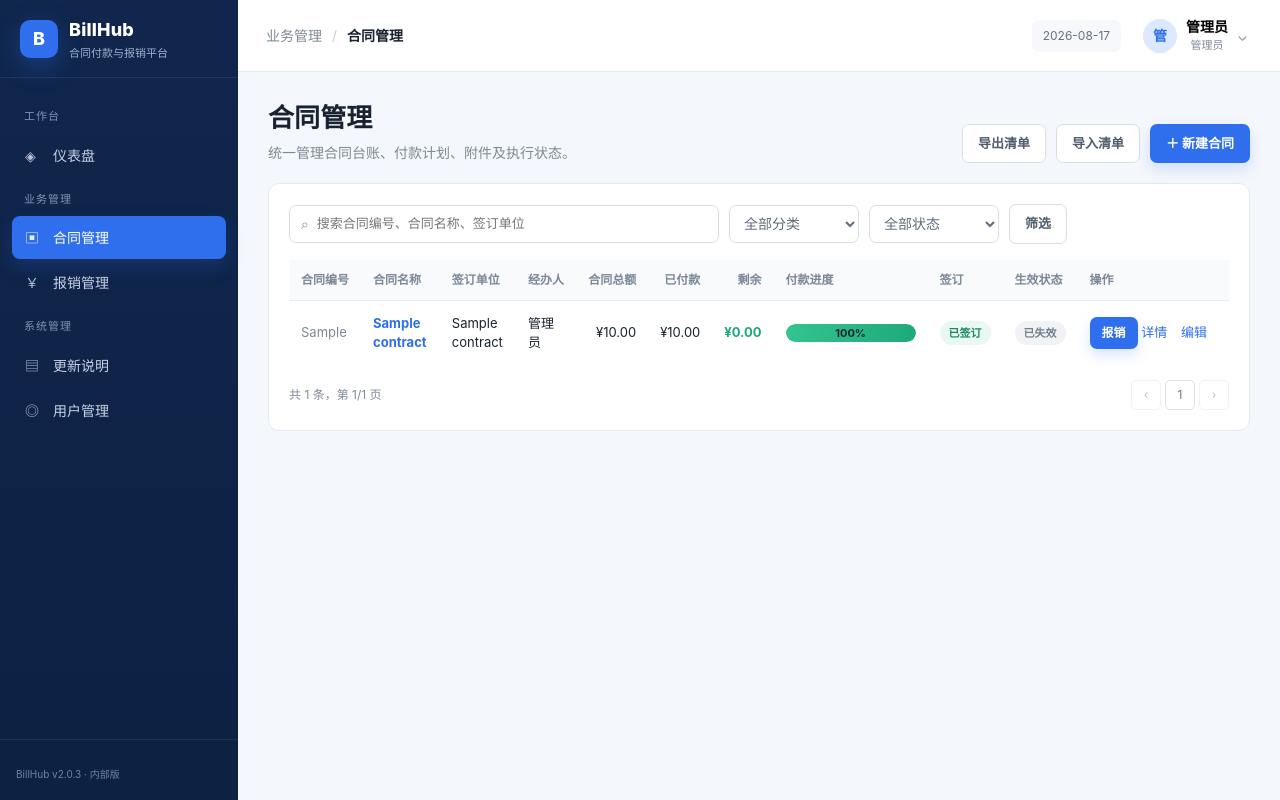
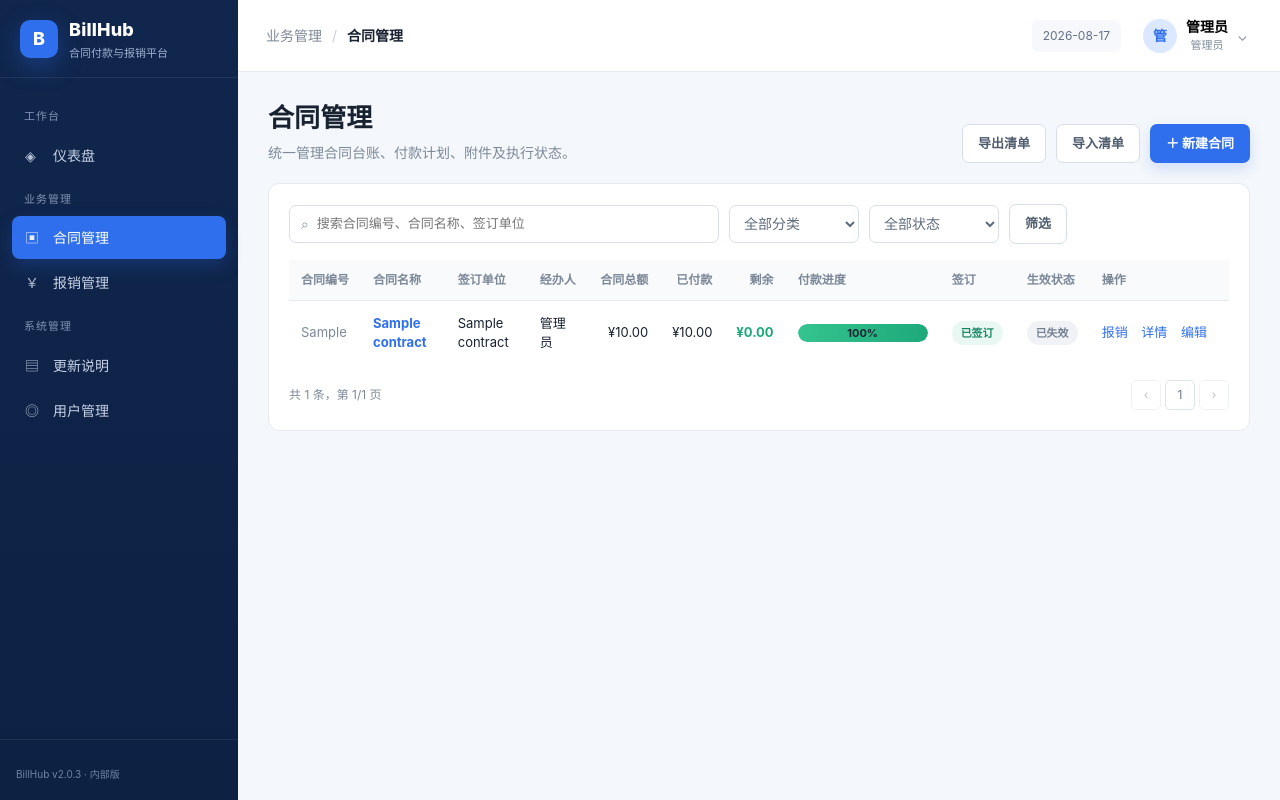
Before and after one commit to timmycheng/BillHub, a Flask app: page /contracts in a window 1280 px wide. Run offline with Flask 3, Linux system fonts and the light colour scheme; a user stored in the database is signed in; data comes from the database, SQL or seed files in the repository; tables that the repository leaves empty hold one stand-in row (values such as "Sample post"); some libraries are stand-ins or nearby versions.

Commit message:
合同列表操作栏报销/详情/编辑统一为 row-btn 样式

```diff
--- a/web/templates/contracts.html
+++ b/web/templates/contracts.html
@@ -82,7 +82,7 @@
             {% else %}<span class="tag orange">未生效</span>{% endif %}
           </td>
           <td class="cell-actions">
-            <button type="button" class="btn primary small" onclick="openReimburse({{ r.c.id }})">报销</button>
+            <button type="button" class="row-btn" onclick="openReimburse({{ r.c.id }})">报销</button>
             <a href="{{ url_for('contracts.detail', cid=r.c.id) }}" class="row-btn">详情</a>
             <a href="{{ url_for('contracts.edit', cid=r.c.id) }}" class="row-btn">编辑</a>
           </td>
```
Also changed, not shown: test/smoke_test.py (+4 -0 lines).
